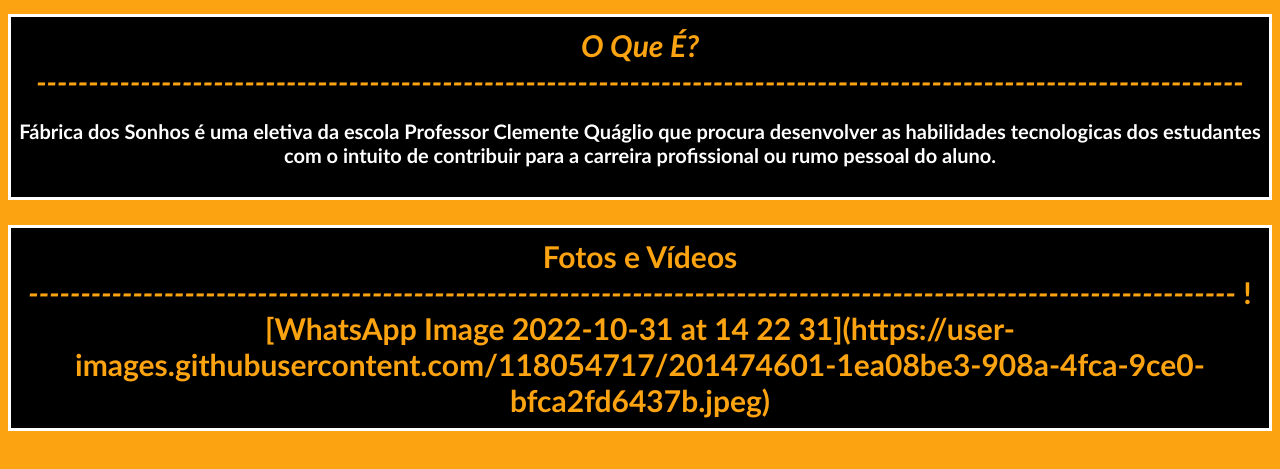
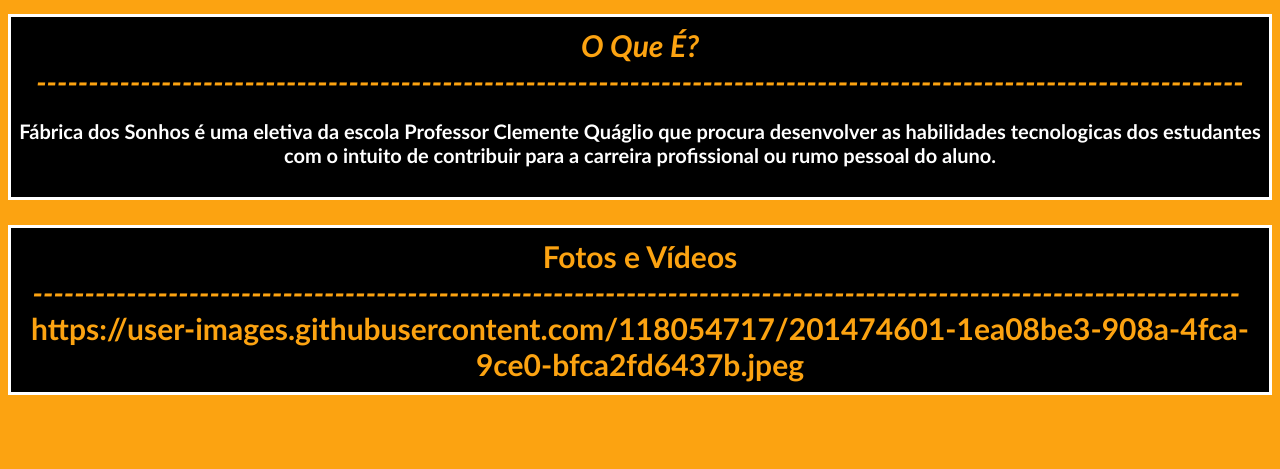
Before and after one commit to guii32/sitebase, a plain HTML site: page index.html in a window 1280 px wide. Shown: the part 119-588 px from the top of the page. Drawn offline with Linux system fonts and the light colour scheme.

Commit message:
Update index.html

```diff
--- a/index.html
+++ b/index.html
@@ -40,7 +40,7 @@
         </div>
         <h2>Fotos e Vídeos<br>
             <i>--------------------------------------------------------------------------------------------------------------------</i>
-            <img>![WhatsApp Image 2022-10-31 at 14 22 31](https://user-images.githubusercontent.com/118054717/201474601-1ea08be3-908a-4fca-9ce0-bfca2fd6437b.jpeg)</img>
+            <img>https://user-images.githubusercontent.com/118054717/201474601-1ea08be3-908a-4fca-9ce0-bfca2fd6437b.jpeg</img>
         </h2>
     </body>
 </html>
```
